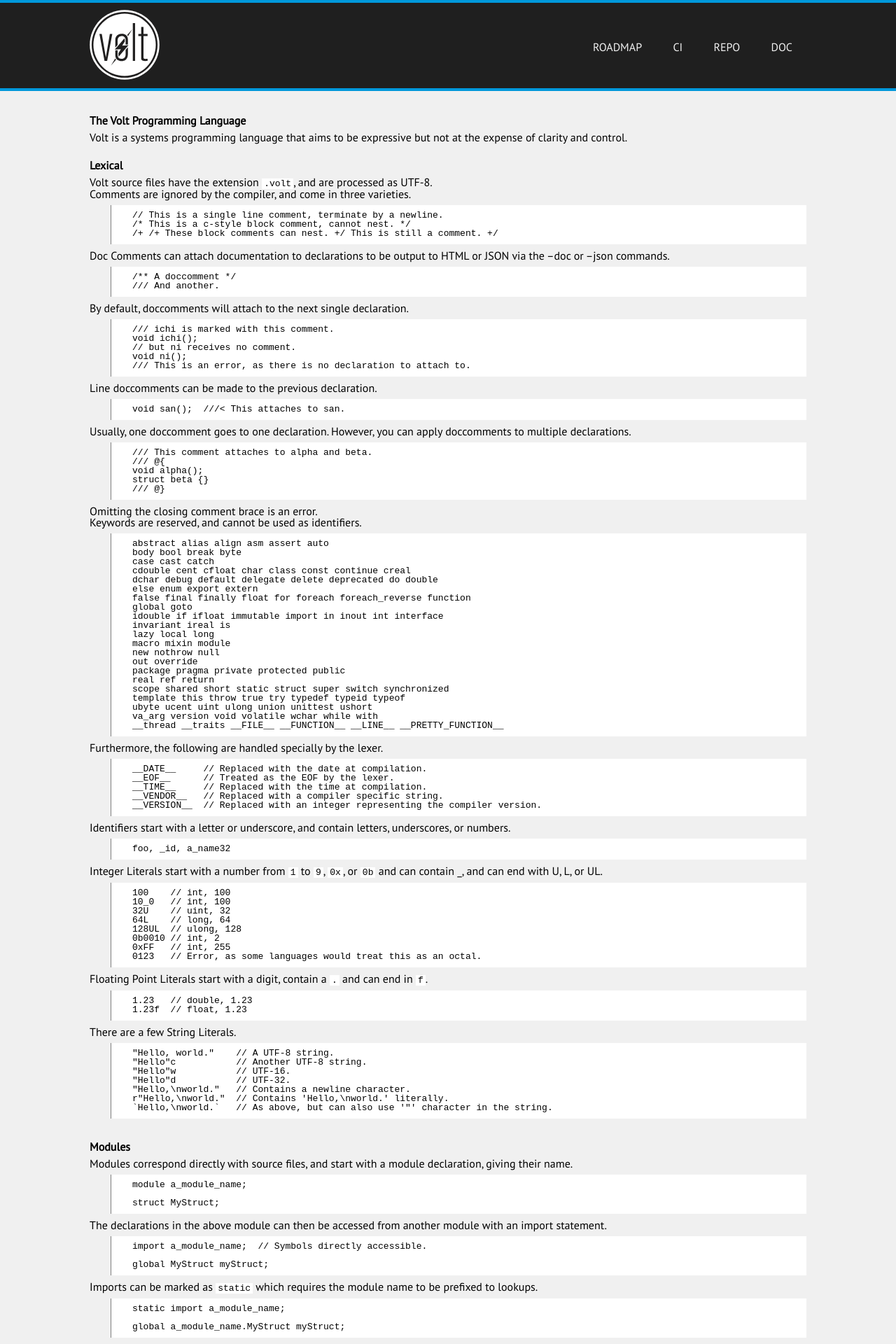
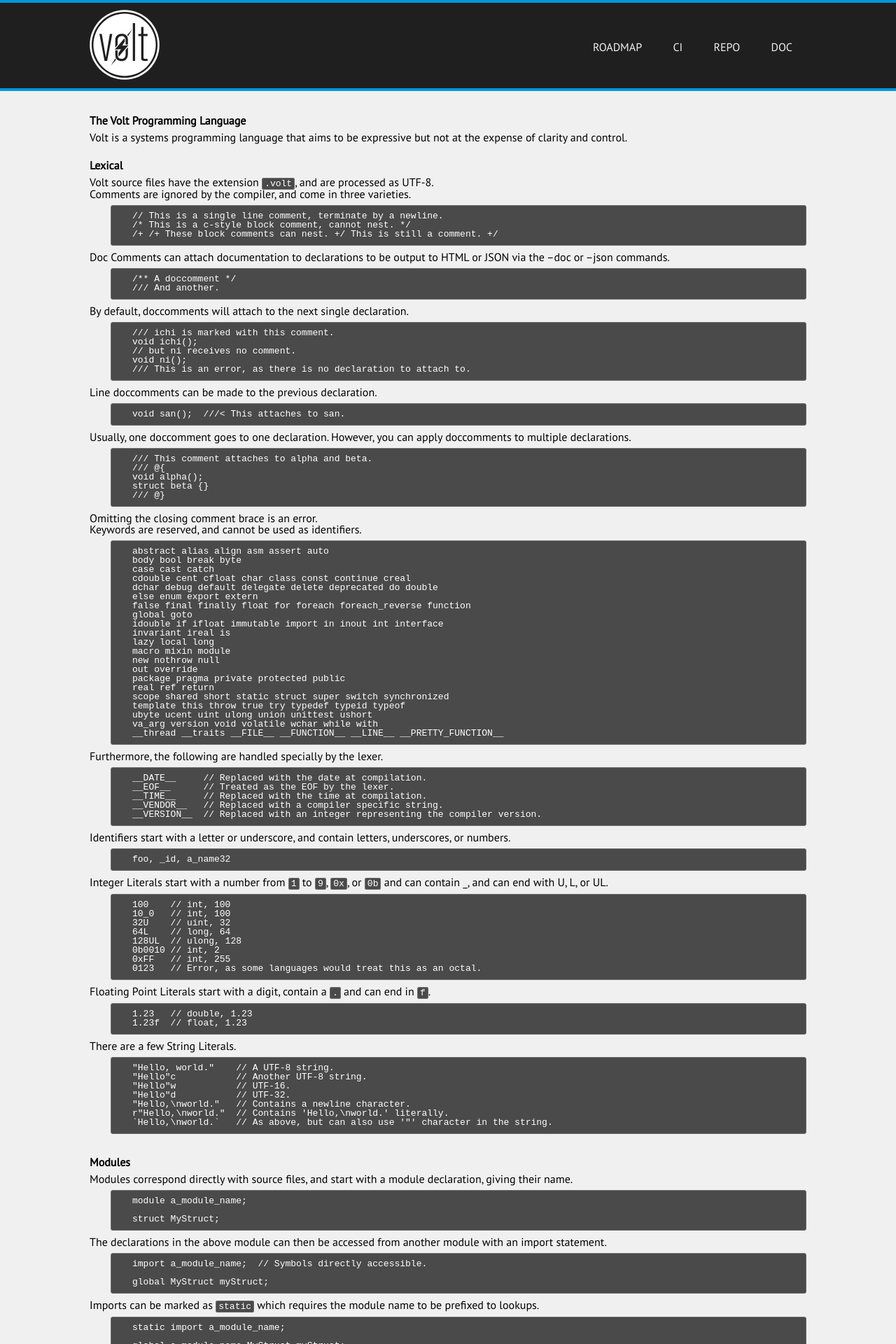
Before and after one commit to VoltLang/Website, a Jekyll site: the page built from doc/volt.md, in a window 1280 px wide. Shown: the top 1920 px of the page at 70% size. Built offline with Jekyll 4.4.1, drawn with Linux system fonts in a browser that asks for light colours.

Commit message:
css: Make code have dark background

```diff
--- a/_sass/_layout.scss
+++ b/_sass/_layout.scss
@@ -136,14 +136,16 @@
 pre,
 code {
 	font-family: monospace;
-	background-color: white;
+	background-color: $volt-color-code-bg;
+	color: $volt-color-code-txt;
 	padding: 0px 3px; /* overwritten in pre */
+	border: 1px solid $volt-color-code-border;
+	border-radius: 3px;
 }
 
 pre {
 	margin: 8px 0;
 	margin-left: 30px;
-	border-left: 1px solid gray;
 	padding: 8px 0px 9px 30px;
 	overflow-x: auto;
 
--- a/css/style.scss
+++ b/css/style.scss
@@ -6,6 +6,9 @@
 $volt-color-blue: #0098DB;
 $volt-color-white: #F0F0F0;
 $volt-black: #1F1F1F;
+$volt-color-code-bg: #4A4A4A;
+$volt-color-code-txt: white;
+$volt-color-code-border: #6F6F6F;
 $volt-font: 'PT Sans', Arial, Helvetica, sans-serif;
 
 @import "base";
```
